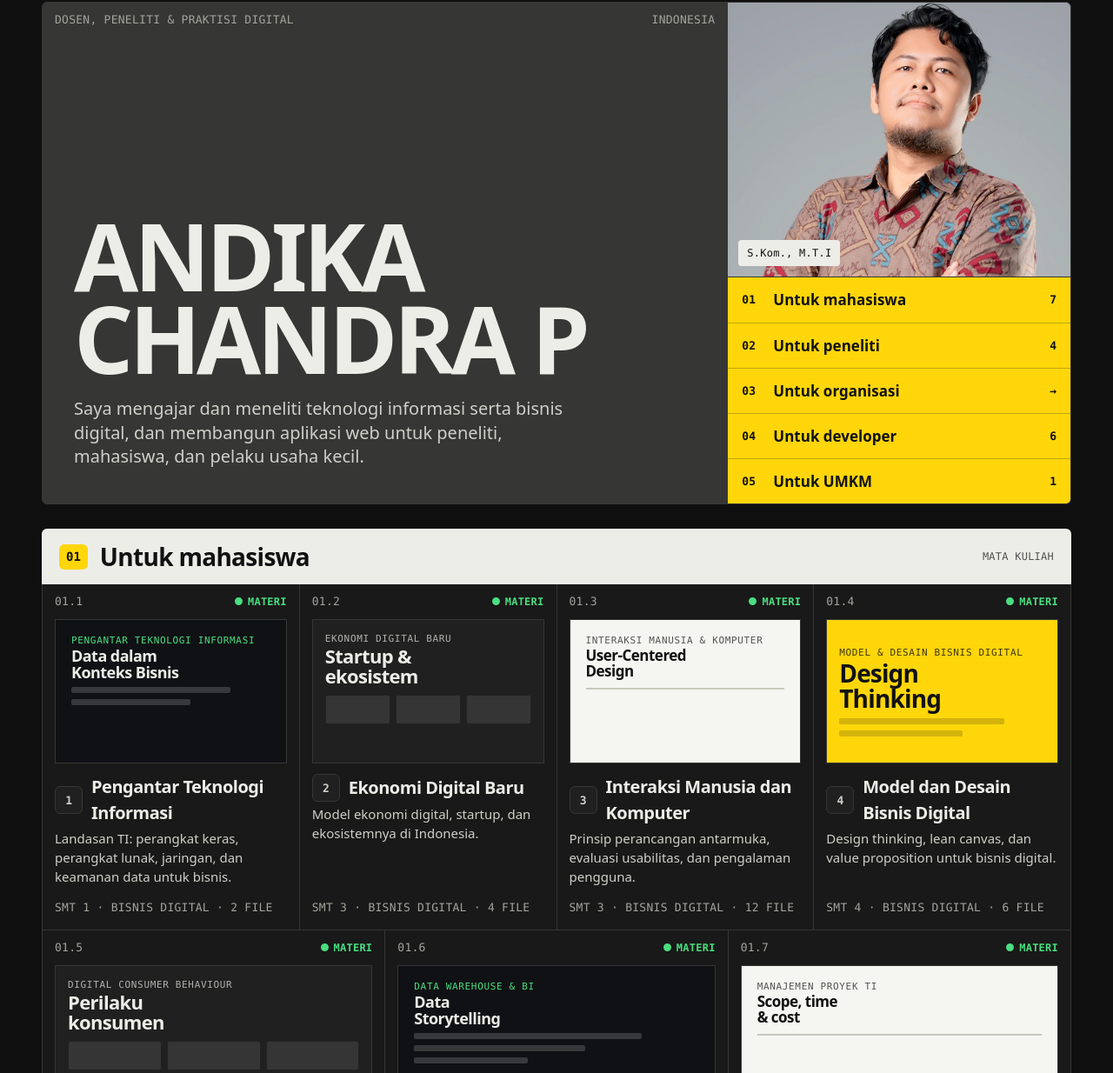
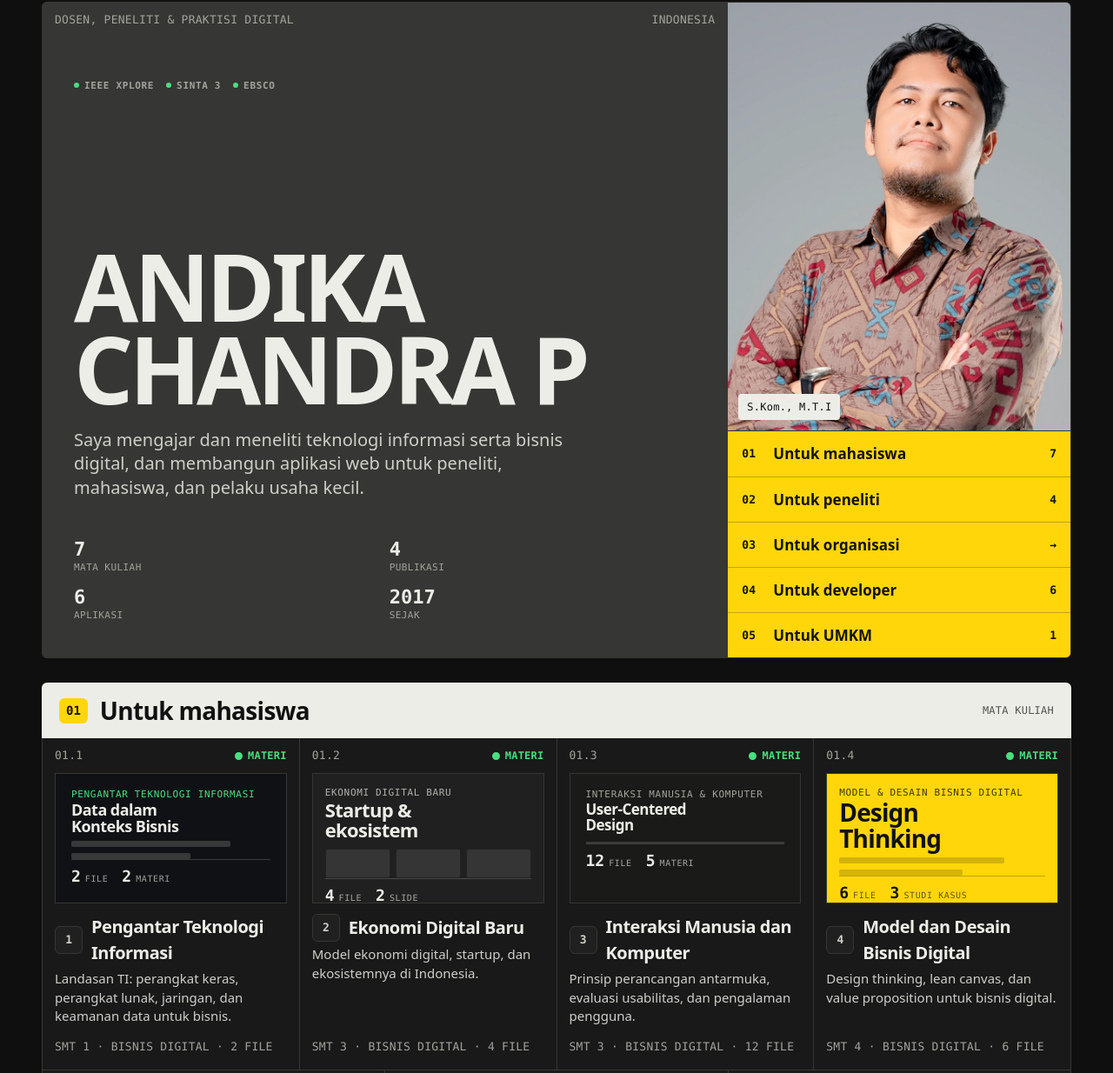
Before and after one commit to andikachandra23/andikachandra23, a plain HTML site: page index.html in a window 1280 px wide. Shown: the part 58-1292 px from the top of the page at 87% size. Drawn offline with Linux system fonts and the light colour scheme; a web font is replaced by a local one.

Commit message:
Update index.html

```diff
--- a/index.html
+++ b/index.html
@@ -251,14 +251,70 @@
   .hero-copy {
     margin-top: auto;
     padding: 40px 18px 36px;
+    display: flex;
+    flex-direction: column;
+    flex: 1;
   }
 
   .hero h1 {
+    margin-top: auto;
     font-size: clamp(3.25rem, 8.4vw, 7.4rem);
     font-weight: 900;
     line-height: .88;
     letter-spacing: -.045em;
     text-transform: uppercase;
+  }
+
+  /* Strip pengindeks di atas judul hero */
+  .hero-indexers {
+    display: flex;
+    flex-wrap: wrap;
+    align-items: center;
+    gap: 8px 14px;
+    padding-bottom: 18px;
+  }
+  .hero-indexers span {
+    font-family: var(--mono);
+    font-size: .6875rem;
+    font-weight: 600;
+    letter-spacing: .06em;
+    text-transform: uppercase;
+    color: rgb(var(--c-muted));
+  }
+  .hero-indexers span::before {
+    content: '';
+    display: inline-block;
+    width: 6px;
+    height: 6px;
+    margin-right: 6px;
+    border-radius: 50%;
+    background: rgb(var(--c-accent));
+    vertical-align: middle;
+  }
+
+  /* Statistik di dasar hero */
+  .hero-stats {
+    display: grid;
+    grid-template-columns: repeat(2, minmax(0, 1fr));
+    gap: 14px 10px;
+    margin-top: 28px;
+    padding-top: 18px;
+    border-top: 1px solid rgb(var(--c-border));
+  }
+  .hero-stats > div { display: grid; gap: 2px; }
+  .hero-stats b {
+    font-family: var(--mono);
+    font-size: 1.375rem;
+    font-weight: 600;
+    line-height: 1;
+  }
+  .hero-stats i {
+    font-style: normal;
+    font-family: var(--mono);
+    font-size: .6875rem;
+    letter-spacing: .04em;
+    text-transform: uppercase;
+    color: rgb(var(--c-muted));
   }
 
   .hero-desc {
@@ -437,7 +493,7 @@
   .thumb {
     position: relative;
     margin-inline: 14px;
-    aspect-ratio: 16 / 10;
+    aspect-ratio: 16 / 9;
     border: 1px solid rgb(var(--c-border));
     background: rgb(var(--c-surface-2));
     overflow: hidden;
@@ -471,22 +527,58 @@
   .thumb-line.w60 { width: 60%; }
   .thumb-line.w80 { width: 80%; }
 
-  .thumb-inner { width: 100%; }
+  .thumb-inner {
+    width: 100%;
+    height: 100%;
+    display: flex;
+    flex-direction: column;
+  }
+
+  /* Baris statistik di dasar thumbnail: angka besar mono + label kecil */
+  .thumb-stats {
+    display: flex;
+    gap: 16px;
+    margin-top: auto;
+    padding-top: 10px;
+    border-top: 1px solid rgb(255 255 255 / .18);
+  }
+  .thumb-stats span {
+    display: flex;
+    align-items: baseline;
+    gap: 5px;
+  }
+  .thumb-stats b {
+    font-family: var(--mono);
+    font-size: 1.125rem;
+    font-weight: 600;
+    line-height: 1;
+  }
+  .thumb-stats i {
+    font-style: normal;
+    font-family: var(--mono);
+    font-size: .625rem;
+    letter-spacing: .06em;
+    text-transform: uppercase;
+    opacity: .65;
+  }
+  /* Di thumbnail kuning, garis pemisah harus gelap */
+  .thumb-amber .thumb-stats { border-top-color: rgb(17 17 17 / .25); }
 
   /* Varian tipografi thumbnail */
   .thumb-doc {
-    background: #F5F5F1;
-    color: #111;
+    background: #1A1A18;
+    color: #EDEDE8;
     align-content: start;
     padding: 16px 18px;
   }
   .thumb-doc .thumb-title { font-size: 1.0625rem; }
+  .thumb-doc .thumb-kicker { color: #A3A39C; opacity: 1; }
   .thumb-doc .paper {
     margin-top: 10px;
-    height: 62%;
+    height: 52%;
     width: 100%;
-    border: 1px solid #C9C9C0;
-    background: repeating-linear-gradient(#fff 0 8px, #DEDED6 8px 9px);
+    border: 1px solid #3A3A36;
+    background: repeating-linear-gradient(#232320 0 8px, #2E2E2A 8px 9px);
   }
 
   .thumb-dark {
@@ -817,7 +909,7 @@
 
   @media (min-width: 768px) {
     .hero { grid-template-columns: minmax(0, 2fr) minmax(0, 1fr); }
-    .portrait { aspect-ratio: 5 / 4; }
+    .portrait { aspect-ratio: 4 / 5; }
     .hero-copy { padding: 48px 32px 40px; }
     .about { grid-template-columns: minmax(0, 2fr) minmax(0, 1fr); }
     .foot-grid { grid-template-columns: minmax(0, 1fr) auto; }
@@ -892,11 +984,22 @@
           <span>Indonesia</span>
         </div>
         <div class="hero-copy">
+          <div class="hero-indexers" aria-label="Pengindeks publikasi">
+            <span>IEEE Xplore</span>
+            <span>SINTA 3</span>
+            <span>EBSCO</span>
+          </div>
           <h1 id="heroTitle">Andika<br>Chandra P</h1>
           <p class="hero-desc">
             Saya mengajar dan meneliti teknologi informasi serta bisnis digital, dan
             membangun aplikasi web untuk peneliti, mahasiswa, dan pelaku usaha kecil.
           </p>
+          <div class="hero-stats">
+            <div><b>7</b><i>mata kuliah</i></div>
+            <div><b>4</b><i>publikasi</i></div>
+            <div><b>6</b><i>aplikasi</i></div>
+            <div><b>2017</b><i>sejak</i></div>
+          </div>
         </div>
       </div>
 
@@ -936,6 +1039,7 @@
               <div class="thumb-title">Data dalam<br>Konteks Bisnis</div>
               <span class="thumb-line w80"></span>
               <span class="thumb-line w60"></span>
+              <div class="thumb-stats"><span><b>2</b><i>file</i></span><span><b>2</b><i>materi</i></span></div>
             </div>
           </div>
           <div class="proj-body">
@@ -951,6 +1055,7 @@
               <div class="thumb-kicker">Ekonomi Digital Baru</div>
               <div class="thumb-title">Startup &amp;<br>ekosistem</div>
               <div class="row"><span class="pip"></span><span class="pip"></span><span class="pip"></span></div>
+              <div class="thumb-stats"><span><b>4</b><i>file</i></span><span><b>2</b><i>slide</i></span></div>
             </div>
           </div>
           <div class="proj-body">
@@ -966,6 +1071,7 @@
               <div class="thumb-kicker">Interaksi Manusia &amp; Komputer</div>
               <div class="thumb-title">User-Centered<br>Design</div>
               <div class="paper"></div>
+              <div class="thumb-stats"><span><b>12</b><i>file</i></span><span><b>5</b><i>materi</i></span></div>
             </div>
           </div>
           <div class="proj-body">
@@ -982,6 +1088,7 @@
               <div class="thumb-title">Design<br>Thinking</div>
               <span class="thumb-line w80"></span>
               <span class="thumb-line w60"></span>
+              <div class="thumb-stats"><span><b>6</b><i>file</i></span><span><b>3</b><i>studi kasus</i></span></div>
             </div>
           </div>
           <div class="proj-body">
@@ -997,6 +1104,7 @@
               <div class="thumb-kicker">Digital Consumer Behaviour</div>
               <div class="thumb-title">Perilaku<br>konsumen</div>
               <div class="row"><span class="pip"></span><span class="pip"></span><span class="pip"></span></div>
+              <div class="thumb-stats"><span><b>3</b><i>file</i></span><span><b>3</b><i>kanal</i></span></div>
             </div>
           </div>
           <div class="proj-body">
@@ -1014,6 +1122,7 @@
               <span class="thumb-line w80"></span>
               <span class="thumb-line w60"></span>
               <span class="thumb-line w40"></span>
+              <div class="thumb-stats"><span><b>3</b><i>file</i></span><span><b>1</b><i>latihan</i></span></div>
             </div>
           </div>
           <div class="proj-body">
@@ -1029,6 +1138,7 @@
               <div class="thumb-kicker">Manajemen proyek TI</div>
               <div class="thumb-title">Scope, time<br>&amp; cost</div>
               <div class="paper"></div>
+              <div class="thumb-stats"><span><b>6</b><i>file</i></span><span><b>6</b><i>topik</i></span></div>
             </div>
           </div>
           <div class="proj-body">
```
